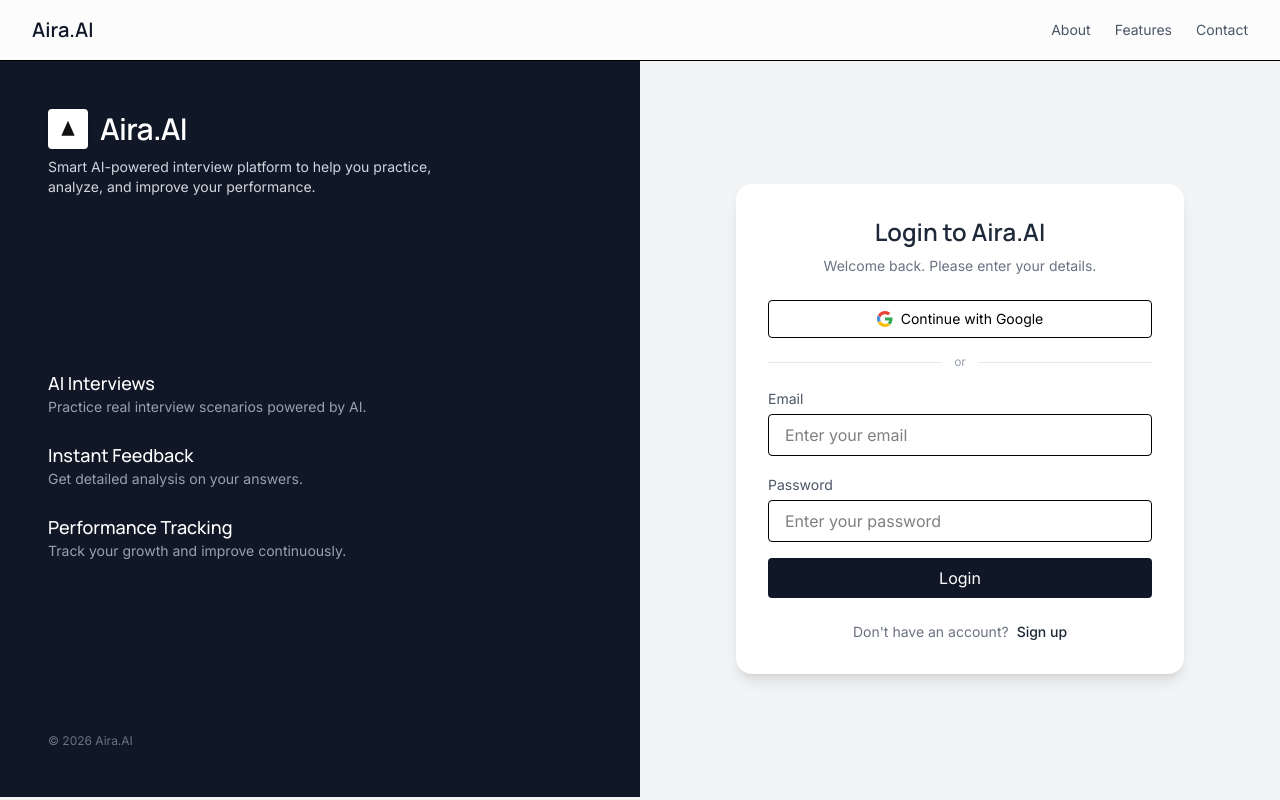
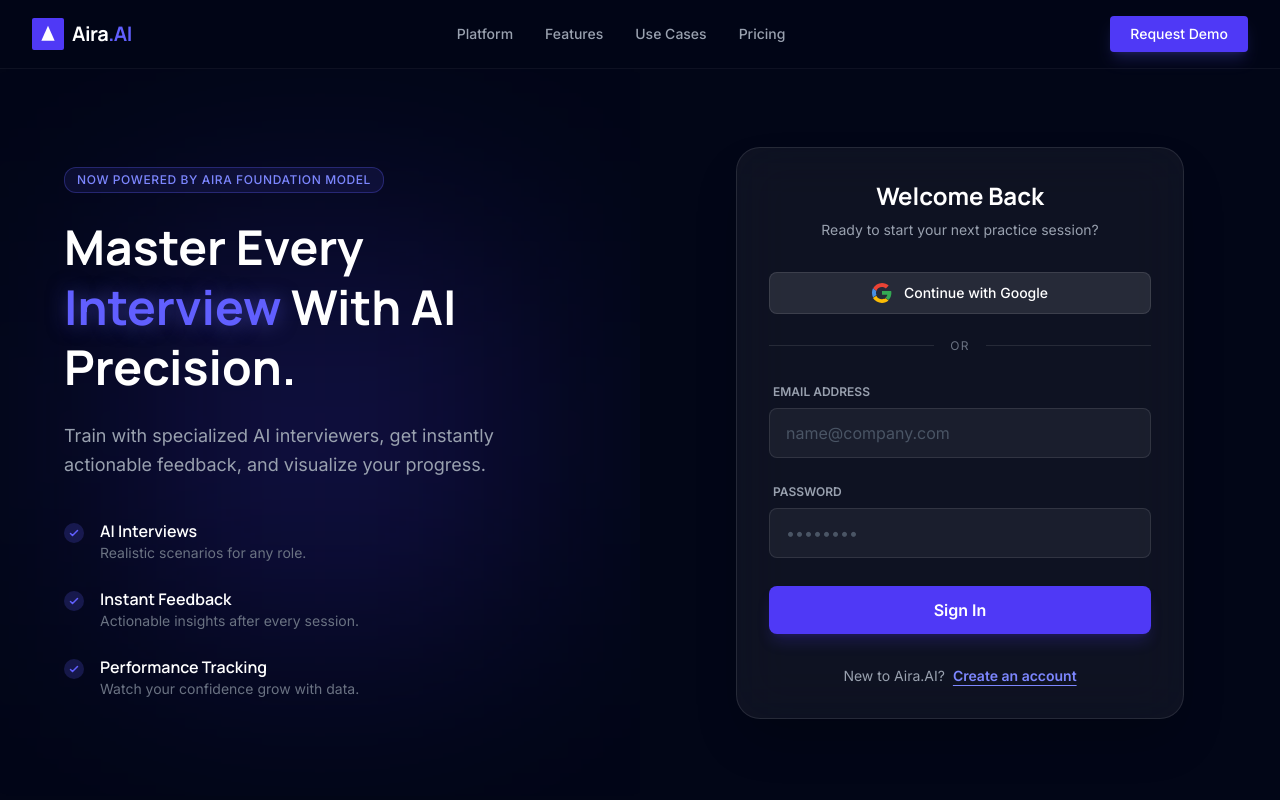
Before and after one commit to ItsTechUtsav/Aira.AI, a React (Vite) app in the folder frontend/: page /auth in a window 1280 px wide. Built offline with nearby package versions, Linux system fonts and the light colour scheme.

Commit message:
login page reworked

```diff
--- a/frontend/src/pages/Login.jsx
+++ b/frontend/src/pages/Login.jsx
@@ -1,11 +1,11 @@
 import { useState } from "react";
 import axios from "axios";
 import { useNavigate } from "react-router-dom";
+
 axios.defaults.withCredentials = true;
 
 export default function AuthPage() {
   const [isLogin, setIsLogin] = useState(true);
-
   const navigate = useNavigate();
 
   const [formData, setFormData] = useState({
@@ -23,34 +23,22 @@ export default function AuthPage() {
 
   const handleSubmit = async (e) => {
     e.preventDefault();
-
     try {
       if (isLogin) {
-        // LOGIN
-        const res = await axios.post(
-          "http://localhost:3000/api/auth/login",
-          {
-            email: formData.email,
-            password: formData.password,
-          }
-        );
-
+        const res = await axios.post("http://localhost:3000/api/auth/login", {
+          email: formData.email,
+          password: formData.password,
+        });
         localStorage.setItem("user", JSON.stringify(res.data.user));
         localStorage.setItem("token", res.data.token);
-
         alert("Login success");
         navigate("/dashboard");
       } else {
-        // SIGNUP
-        await axios.post(
-          "http://localhost:3000/api/auth/register",
-          {
-            username: formData.username,
-            email: formData.email,
-            password: formData.password,
-          }
-        );
-
+        await axios.post("http://localhost:3000/api/auth/register", {
+          username: formData.username,
+          email: formData.email,
+          password: formData.password,
+        });
         alert("Signup success");
         setIsLogin(true);
       }
@@ -61,77 +49,81 @@ export default function AuthPage() {
   };
 
   return (
-    <div className="min-h-screen relative overflow-hidden bg-gray-100">
+    // Main Container with the dark background from the image
+    <div className="min-h-screen bg-[#020617] text-white selection:bg-indigo-500/30">
 
-      {/* Navbar */}
-      <div className="w-full px-8 py-4 flex justify-between items-center bg-white/70 backdrop-blur-md border-b">
-        <h1 className="text-xl font-semibold text-gray-900">Aira.AI</h1>
-        <div className="space-x-6 text-sm text-gray-600">
-          <button className="hover:text-gray-900">About</button>
-          <button className="hover:text-gray-900">Features</button>
-          <button className="hover:text-gray-900">Contact</button>
+      {/* Navbar - Styled like the screenshot */}
+      <nav className="w-full px-8 py-4 flex justify-between items-center border-b border-white/5 bg-[#020617]/80 backdrop-blur-md sticky top-0 z-50">
+        <div className="flex items-center gap-2">
+          <div className="w-8 h-8 bg-indigo-600 rounded flex items-center justify-center">
+             <svg width="20" height="20" viewBox="0 0 24 24" fill="white"><path d="M12 2L4 20h16L12 2z"/></svg>
+          </div>
+          <h1 className="text-xl font-bold tracking-tight">Aira<span className="text-indigo-500">.AI</span></h1>
         </div>
-      </div>
+        <div className="hidden md:flex space-x-8 text-sm font-medium text-gray-400">
+          <button className="hover:text-white transition">Platform</button>
+          <button className="hover:text-white transition">Features</button>
+          <button className="hover:text-white transition">Use Cases</button>
+          <button className="hover:text-white transition">Pricing</button>
+        </div>
+        <button className="bg-indigo-600 hover:bg-indigo-500 text-white px-5 py-2 rounded-lg text-sm font-medium transition shadow-lg shadow-indigo-500/20">
+          Request Demo
+        </button>
+      </nav>
 
-      <div className="grid grid-cols-1 md:grid-cols-2 min-h-[calc(100vh-64px)]">
-        {/* Left Side */}
-        <div className="hidden md:flex flex-col justify-between bg-gray-900 text-white p-12 relative">
-                    <div>
-            <div className="flex items-center gap-3 mb-2">
-            <div className="w-10 h-10 rounded-lg bg-white flex items-center justify-center shadow-sm">
-              <svg width="20" height="20" viewBox="0 0 24 24" fill="none">
-                <path d="M12 2L4 20h16L12 2z" fill="#111"/>
-              </svg>
+      <div className="grid grid-cols-1 md:grid-cols-2 min-h-[calc(100vh-73px)]">
+
+        {/* Left Side: Marketing Content */}
+        <div className="hidden md:flex flex-col justify-center p-16 relative overflow-hidden">
+          {/* Subtle background glow to match the landing page */}
+          <div className="absolute top-1/2 left-1/2 -translate-x-1/2 -translate-y-1/2 w-96 h-96 bg-indigo-600/20 rounded-full blur-[120px]" />
+
+          <div className="relative z-10">
+            <span className="px-3 py-1 rounded-full border border-indigo-500/30 bg-indigo-500/10 text-indigo-400 text-xs font-medium mb-6 inline-block uppercase tracking-wider">
+              Now powered by Aira Foundation Model
+            </span>
+            <h2 className="text-5xl font-bold leading-tight mb-6">
+              Master Every <span className="text-indigo-500 text-glow">Interview</span> With AI Precision.
+            </h2>
+            <p className="text-gray-400 text-lg max-w-md leading-relaxed mb-10">
+              Train with specialized AI interviewers, get instantly actionable feedback, and visualize your progress.
+            </p>
+
+            <div className="space-y-6">
+              {[
+                { title: "AI Interviews", desc: "Realistic scenarios for any role." },
+                { title: "Instant Feedback", desc: "Actionable insights after every session." },
+                { title: "Performance Tracking", desc: "Watch your confidence grow with data." }
+              ].map((item, i) => (
+                <div key={i} className="flex items-start gap-4">
+                  <div className="mt-1 w-5 h-5 rounded-full bg-indigo-500/20 flex items-center justify-center text-indigo-500">
+                    <svg className="w-3 h-3" fill="none" stroke="currentColor" viewBox="0 0 24 24"><path strokeLinecap="round" strokeLinejoin="round" strokeWidth="3" d="M5 13l4 4L19 7" /></svg>
+                  </div>
+                  <div>
+                    <h4 className="font-semibold text-white">{item.title}</h4>
+                    <p className="text-sm text-gray-500">{item.desc}</p>
+                  </div>
+                </div>
+              ))}
             </div>
-            <h1 className="text-3xl font-semibold tracking-tight">Aira.AI</h1>
           </div>
-            <p className="text-gray-300 text-sm max-w-sm">
-              Smart AI-powered interview platform to help you practice,
-              analyze, and improve your performance.
-            </p>
-          </div>
+        </div>
 
-          <div className="space-y-6">
-            <div>
-              <h3 className="text-lg font-medium">AI Interviews</h3>
-              <p className="text-sm text-gray-400">
-                Practice real interview scenarios powered by AI.
+        {/* Right Side: Auth Form */}
+        <div className="flex items-center justify-center p-6 relative">
+          <div className="w-full max-w-md bg-white/5 border border-white/10 backdrop-blur-xl rounded-3xl p-8 shadow-2xl">
+            <div className="text-center mb-8">
+              <h2 className="text-2xl font-bold mb-2">
+                {isLogin ? "Welcome Back" : "Create Account"}
+              </h2>
+              <p className="text-gray-400 text-sm">
+                {isLogin ? "Ready to start your next practice session?" : "Join Aira.AI and start mastering your interviews."}
               </p>
             </div>
 
-            <div>
-              <h3 className="text-lg font-medium">Instant Feedback</h3>
-              <p className="text-sm text-gray-400">
-                Get detailed analysis on your answers.
-              </p>
-            </div>
-
-            <div>
-              <h3 className="text-lg font-medium">Performance Tracking</h3>
-              <p className="text-sm text-gray-400">
-                Track your growth and improve continuously.
-              </p>
-            </div>
-          </div>
-
-          <p className="text-xs text-gray-500">© 2026 Aira.AI</p>
-        </div>
-
-        {/* Right Side */}
-        <div className="flex items-center justify-center px-4">
-          <div className="w-full max-w-md bg-white rounded-2xl shadow-lg p-8">
-            <h2 className="text-2xl font-semibold text-gray-800 text-center mb-2">
-              {isLogin ? "Login to Aira.AI" : "Create your account"}
-            </h2>
-            <p className="text-sm text-gray-500 text-center mb-6">
-              {isLogin
-                ? "Welcome back. Please enter your details."
-                : "Start your AI interview journey today."}
-            </p>
-
-            {/* Google Button */}
-            <button className="w-full flex items-center justify-center gap-2 border py-2 rounded-lg text-sm hover:bg-gray-50 transition mb-4">
-              <svg className="w-4 h-4" viewBox="0 0 48 48">
+            {/* Google Button - Updated styling */}
+            <button className="w-full flex items-center justify-center gap-3 bg-white/10 hover:bg-white/15 border border-white/10 py-2.5 rounded-xl text-sm font-medium transition mb-6">
+              <svg className="w-5 h-5" viewBox="0 0 48 48">
                 <path fill="#EA4335" d="M24 9.5c3.54 0 6.71 1.22 9.21 3.6l6.85-6.85C35.91 2.36 30.37 0 24 0 14.82 0 6.73 5.2 2.69 12.74l7.98 6.2C12.36 13.12 17.74 9.5 24 9.5z"/>
                 <path fill="#34A853" d="M46.5 24c0-1.64-.15-3.21-.43-4.71H24v9.01h12.7c-.55 2.96-2.2 5.47-4.68 7.15l7.24 5.63C43.93 36.98 46.5 30.94 46.5 24z"/>
                 <path fill="#4A90E2" d="M10.67 28.94A14.5 14.5 0 019.5 24c0-1.72.3-3.38.83-4.94l-7.98-6.2A23.94 23.94 0 000 24c0 3.87.92 7.52 2.55 10.74l8.12-5.8z"/>
@@ -140,68 +132,74 @@ export default function AuthPage() {
               Continue with Google
             </button>
 
-            <div className="flex items-center my-4">
-              <div className="flex-grow h-px bg-gray-200" />
-              <span className="px-3 text-xs text-gray-400">or</span>
-              <div className="flex-grow h-px bg-gray-200" />
+            <div className="flex items-center gap-4 mb-6">
+              <div className="flex-grow h-px bg-white/10" />
+              <span className="text-xs text-gray-500 uppercase tracking-widest">or</span>
+              <div className="flex-grow h-px bg-white/10" />
             </div>
 
-            <form onSubmit={handleSubmit} className="space-y-4">
+            <form onSubmit={handleSubmit} className="space-y-5">
               {!isLogin && (
                 <div>
-                  <label className="text-sm text-gray-600">Full Name</label>
+                  <label className="text-xs font-semibold text-gray-400 uppercase ml-1">Full Name</label>
                   <input
                     type="text"
                     name="username"
                     onChange={handleChange}
-                    placeholder="Enter your name"
-                    className="w-full mt-1 px-4 py-2 border rounded-lg focus:outline-none focus:ring-2 focus:ring-gray-300"
+                    placeholder="John Doe"
+                    className="w-full mt-1.5 px-4 py-3 bg-white/5 border border-white/10 rounded-xl focus:outline-none focus:ring-2 focus:ring-indigo-500/50 focus:border-indigo-500 transition placeholder:text-gray-600"
                   />
                 </div>
               )}
 
               <div>
-                <label className="text-sm text-gray-600">Email</label>
+                <label className="text-xs font-semibold text-gray-400 uppercase ml-1">Email Address</label>
                 <input
                   type="email"
                   name="email"
                   onChange={handleChange}
-                  placeholder="Enter your email"
-                  className="w-full mt-1 px-4 py-2 border rounded-lg focus:outline-none focus:ring-2 focus:ring-gray-300"
+                  placeholder="name@company.com"
+                  className="w-full mt-1.5 px-4 py-3 bg-white/5 border border-white/10 rounded-xl focus:outline-none focus:ring-2 focus:ring-indigo-500/50 focus:border-indigo-500 transition placeholder:text-gray-600"
                 />
               </div>
 
               <div>
-                <label className="text-sm text-gray-600">Password</label>
+                <label className="text-xs font-semibold text-gray-400 uppercase ml-1">Password</label>
                 <input
                   type="password"
                   name="password"
                   onChange={handleChange}
-                  placeholder="Enter your password"
-                  className="w-full mt-1 px-4 py-2 border rounded-lg focus:outline-none focus:ring-2 focus:ring-gray-300"
+                  placeholder="••••••••"
+                  className="w-full mt-1.5 px-4 py-3 bg-white/5 border border-white/10 rounded-xl focus:outline-none focus:ring-2 focus:ring-indigo-500/50 focus:border-indigo-500 transition placeholder:text-gray-600"
                 />
               </div>
 
               <button
                 type="submit"
-                className="w-full bg-gray-900 text-white py-2 rounded-lg hover:bg-gray-800 transition"
+                className="w-full bg-indigo-600 hover:bg-indigo-500 text-white py-3 rounded-xl font-semibold transition-all transform active:scale-[0.98] shadow-lg shadow-indigo-600/20 mt-2"
               >
-                {isLogin ? "Login" : "Sign Up"}
+                {isLogin ? "Sign In" : "Create Account"}
               </button>
             </form>
 
-            <p className="text-sm text-gray-500 text-center mt-6">
-              {isLogin ? "Don't have an account?" : "Already have an account?"}
+            <p className="text-sm text-gray-400 text-center mt-8">
+              {isLogin ? "New to Aira.AI?" : "Already a member?"}
               <button
                 onClick={() => setIsLogin(!isLogin)}
-                className="ml-2 text-gray-800 font-medium hover:underline"
+                className="ml-2 text-indigo-400 font-semibold hover:text-indigo-300 transition underline underline-offset-4"
               >
-                {isLogin ? "Sign up" : "Login"}
+                {isLogin ? "Create an account" : "Sign in here"}
               </button>
             </p>
           </div>
         </div>
       </div>
+
+      <style dangerouslySetInnerHTML={{ __html: `
+        .text-glow {
+          text-shadow: 0 0 20px rgba(99, 102, 241, 0.5);
+        }
+      `}} />
     </div>
   );
 }
```
